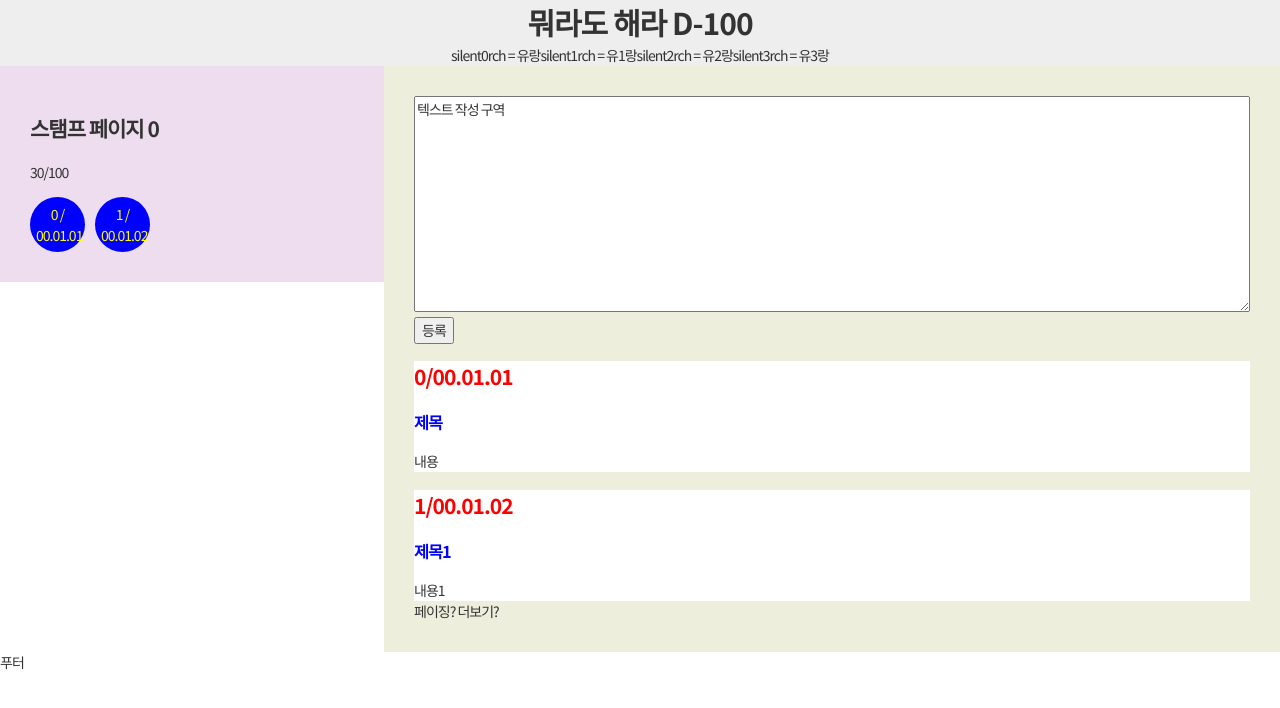
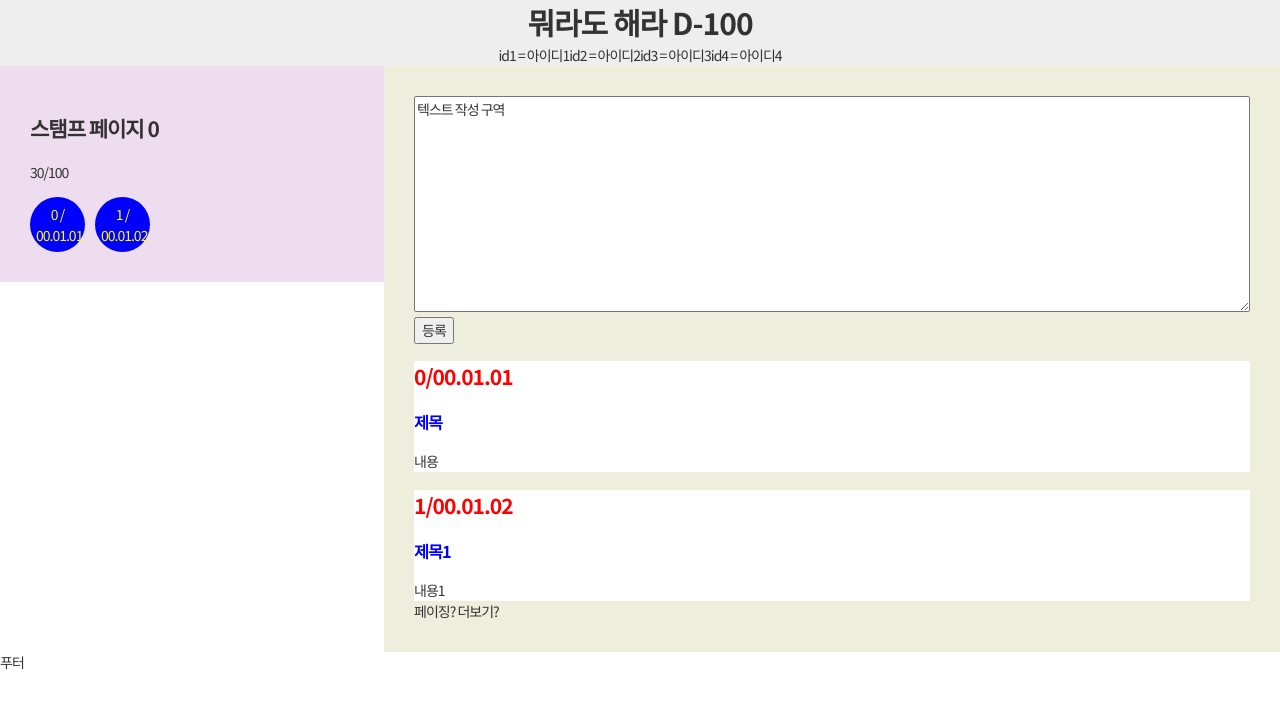
Before and after one commit to seeoya/to100day, a Next.js app: page / in a window 1280 px wide. Shown: the top 708 px of the page. Built offline with nearby package versions, Linux system fonts and the light colour scheme.

Commit message:
id 수정

```diff
--- a/component/Header.js
+++ b/component/Header.js
@@ -10,10 +10,10 @@ export default function Header() {
             <div className="title">뭐라도 해라 D-100</div>
             <nav>
                 <div>
-                    <NavLink id="silent0rch" title="유랑" />
-                    <NavLink id="silent1rch" title="유1랑" />
-                    <NavLink id="silent2rch" title="유2랑" />
-                    <NavLink id="silent3rch" title="유3랑" />
+                    <NavLink id="id1" title="아이디1" />
+                    <NavLink id="id2" title="아이디2" />
+                    <NavLink id="id3" title="아이디3" />
+                    <NavLink id="id4" title="아이디4" />
                 </div>
             </nav>
             <style jsx>{`
```
